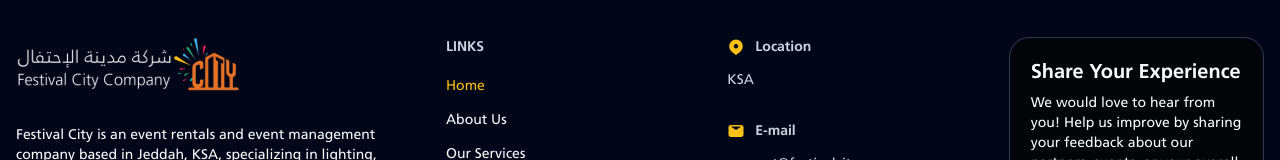
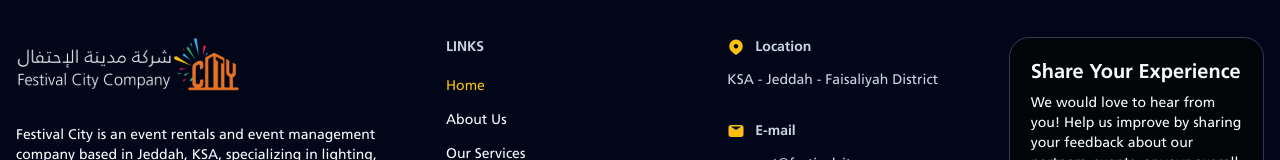
Before and after one commit to sunilsen510/FestiveCity_New, a Next.js app: page / in a window 1280 px wide. Shown: the part 5088-5248 px from the top of the page. Built offline with nearby package versions, Linux system fonts and the light colour scheme.

Commit message:
footer change text

```diff
--- a/components/Footer/page.tsx
+++ b/components/Footer/page.tsx
@@ -139,7 +139,7 @@ const Footer = () => {
                         icon: "/icons/ylocation.svg",
                         links: [
                           {
-                            text: "KSA",
+                            text: "KSA - Jeddah - Faisaliyah District",
                             href: "https://www.google.com/maps/search/?api=1&query=KSA",
                           },
                         ],
```
